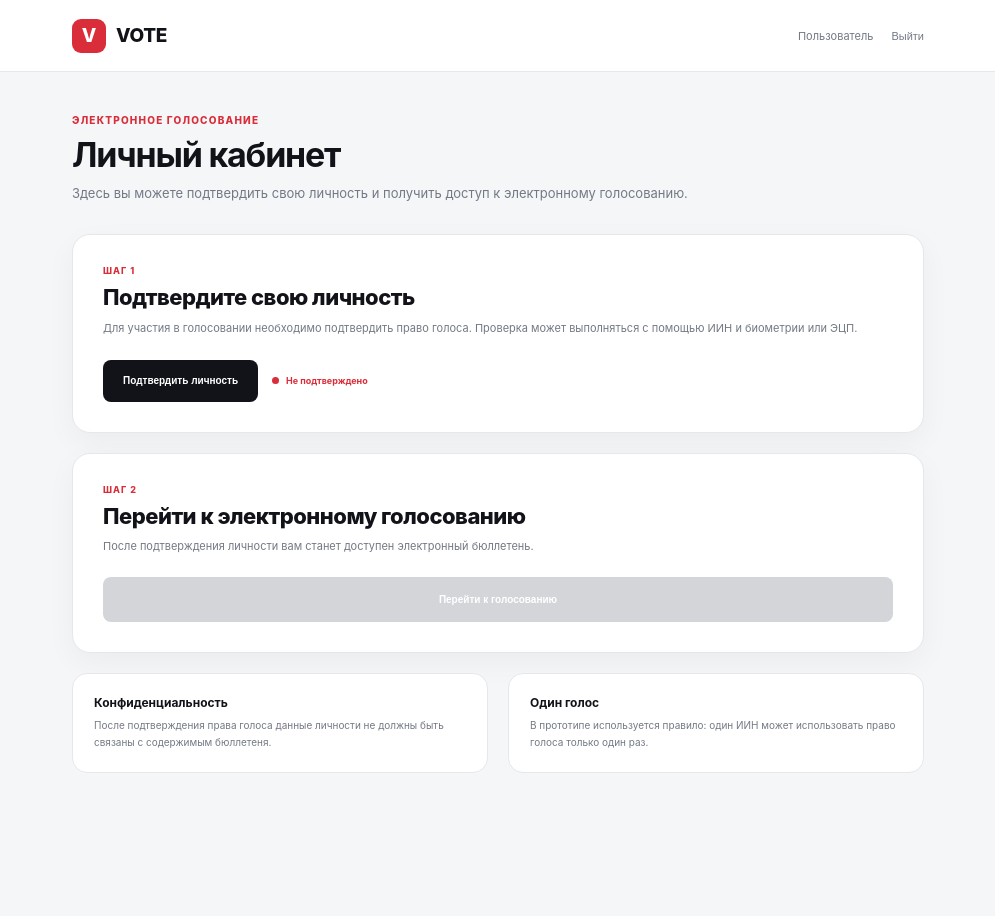
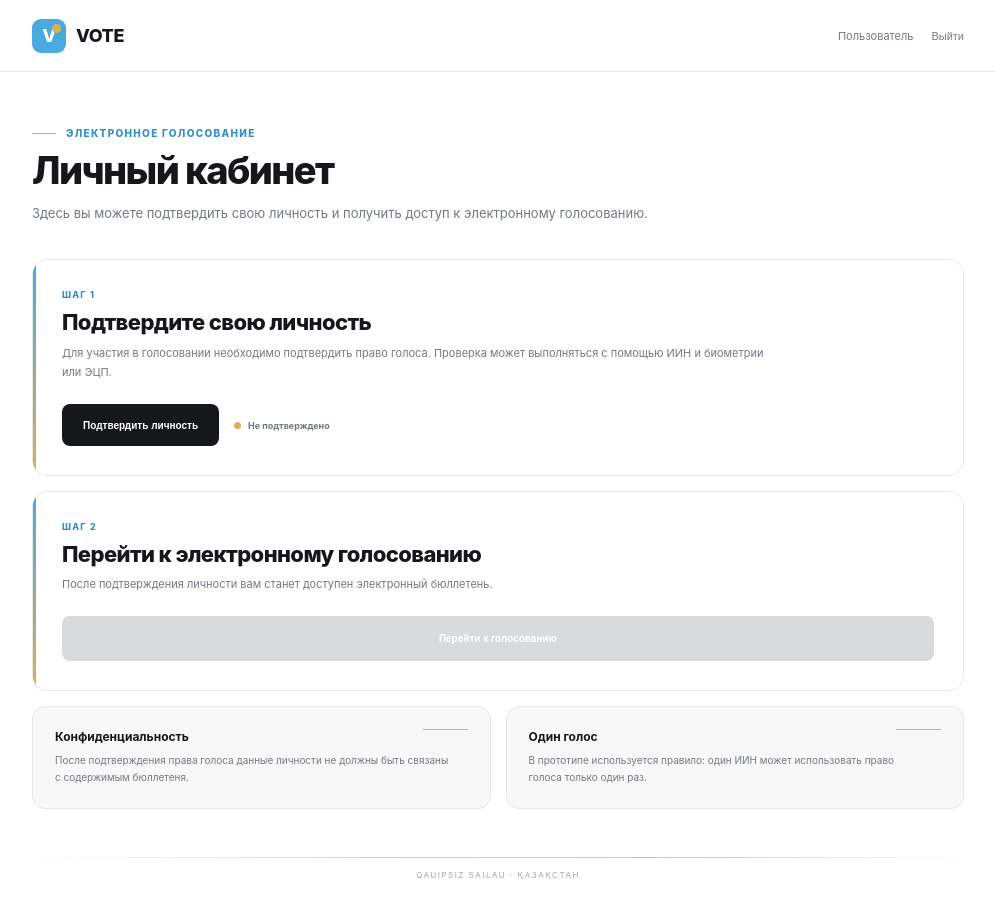
Before and after one commit to kazakhstandtrade-design/E-vote, a plain HTML site: page cabinet.html in a window 1280 px wide. Shown: the whole page, without its empty margins (142-1137 px from the left). Before the commit the page ends 843 px from the top, so only its background shows below. Drawn offline with Linux system fonts and the light colour scheme.

Commit message:
Refactor styles and colors in cabinet.html
Updated CSS variables, colors, and styles for various elements in cabinet.html. Adjusted layout and design for better visual consistency.

```diff
--- a/cabinet.html
+++ b/cabinet.html
@@ -23,16 +23,19 @@
 
         :root {
 
-            --black: #111318;
-            --dark: #191c22;
+            --black: #15171b;
 
-            --gray: #737984;
-            --light-gray: #f5f6f8;
+            --gray: #737982;
 
-            --border: #e5e7eb;
+            --light: #f7f8f7;
 
-            --red: #d92d3a;
-            --red-dark: #bb2531;
+            --border: #e6e8e6;
+
+            --blue: #4aa9df;
+
+            --blue-dark: #318fc5;
+
+            --gold: #d8b15a;
 
             --green: #16834b;
 
@@ -45,7 +48,7 @@
 
             min-height: 100vh;
 
-            background: var(--light-gray);
+            background: var(--white);
 
             color: var(--black);
 
@@ -68,7 +71,8 @@
 
             height: 72px;
 
-            background: rgba(255,255,255,.97);
+            background:
+                rgba(255,255,255,.97);
 
             border-bottom:
                 1px solid var(--border);
@@ -79,12 +83,15 @@
 
             z-index: 20;
 
+            backdrop-filter:
+                blur(12px);
+
         }
 
 
         .header-inner {
 
-            max-width: 900px;
+            max-width: 980px;
 
             height: 100%;
 
@@ -109,14 +116,19 @@
 
             gap: 10px;
 
-            font-size: 19px;
+            font-size: 18px;
 
             font-weight: 800;
 
-            letter-spacing: -.3px;
+            letter-spacing: -.4px;
 
         }
 
+
+        /*
+         * Казахстанская айдентика:
+         * голубой квадрат + золотой элемент
+         */
 
         .logo-icon {
 
@@ -126,7 +138,7 @@
 
             border-radius: 9px;
 
-            background: var(--red);
+            background: var(--blue);
 
             color: white;
 
@@ -137,6 +149,31 @@
             justify-content: center;
 
             font-weight: 800;
+
+            position: relative;
+
+            overflow: hidden;
+
+        }
+
+
+        .logo-icon::after {
+
+            content: "";
+
+            position: absolute;
+
+            width: 9px;
+
+            height: 9px;
+
+            border-radius: 50%;
+
+            background: var(--gold);
+
+            right: 5px;
+
+            top: 5px;
 
         }
 
@@ -173,12 +210,14 @@
 
             cursor: pointer;
 
+            transition: .2s;
+
         }
 
 
         .logout:hover {
 
-            color: var(--red);
+            color: var(--blue-dark);
 
         }
 
@@ -190,53 +229,80 @@
 
         main {
 
-            max-width: 900px;
+            max-width: 980px;
 
             margin: auto;
 
             padding:
-                42px 24px 70px;
+                55px 24px 75px;
 
         }
 
 
+        /*
+         * Верхний маленький элемент
+         */
+
         .welcome-label {
 
-            color: var(--red);
+            display: flex;
+
+            align-items: center;
+
+            gap: 10px;
+
+            color: var(--blue-dark);
 
             font-size: 10px;
 
             font-weight: 800;
 
-            letter-spacing: 1.2px;
+            letter-spacing: 1.3px;
 
             text-transform: uppercase;
 
         }
 
 
+        .welcome-label::before {
+
+            content: "";
+
+            width: 24px;
+
+            height: 1px;
+
+            background: var(--gold);
+
+        }
+
+
         h1 {
 
-            margin-top: 8px;
+            margin-top: 11px;
 
-            font-size: 34px;
+            font-size: 38px;
 
-            letter-spacing: -1.2px;
+            line-height: 1.1;
+
+            letter-spacing: -1.6px;
+
+            font-weight: 800;
 
         }
 
 
         .intro {
 
-            max-width: 680px;
+            max-width: 650px;
 
-            margin-top: 8px;
+            margin-top: 10px;
 
             color: var(--gray);
 
             font-size: 13px;
 
-            line-height: 1.65;
+            line-height: 1.7;
 
         }
 
@@ -248,13 +314,13 @@
 
         .dashboard {
 
-            margin-top: 30px;
+            margin-top: 35px;
 
             display: flex;
 
             flex-direction: column;
 
-            gap: 20px;
+            gap: 15px;
 
         }
 
@@ -265,7 +331,96 @@
 
             flex-direction: column;
 
-            gap: 20px;
+            gap: 15px;
+
+        }
+
+
+
+        /* =========================================
+           COMMON CARD
+        ========================================= */
+
+        .verification,
+        .voting {
+
+            background: var(--white);
+
+            border:
+                1px solid var(--border);
+
+            border-radius: 15px;
+
+            padding: 29px;
+
+            position: relative;
+
+            overflow: hidden;
+
+            transition:
+                border-color .2s,
+                box-shadow .2s;
+
+        }
+
+
+        .verification:hover,
+        .voting:hover {
+
+            border-color: #dcdedc;
+
+            box-shadow:
+                0 12px 35px rgba(20,30,35,.045);
+
+        }
+
+
+        /*
+         * Тонкая золотая линия
+         * как элемент айдентики
+         */
+
+        .verification::before,
+        .voting::before {
+
+            content: "";
+
+            position: absolute;
+
+            left: 0;
+
+            top: 0;
+
+            width: 3px;
+
+            height: 100%;
+
+            background:
+                linear-gradient(
+                    to bottom,
+                    var(--blue),
+                    var(--gold)
+                );
+
+        }
+
+
+
+        /* =========================================
+           STEP
+        ========================================= */
+
+        .step {
+
+            color: var(--blue-dark);
+
+            font-size: 9px;
+
+            font-weight: 800;
+
+            letter-spacing: 1.2px;
+
+            text-transform: uppercase;
 
         }
 
@@ -275,52 +430,22 @@
            VERIFICATION
         ========================================= */
 
-        .verification {
-
-            background: white;
-
-            border:
-                1px solid var(--border);
-
-            border-radius: 18px;
-
-            padding: 30px;
-
-            box-shadow:
-                0 10px 30px rgba(17,19,24,.045);
-
-        }
-
-
-        .step {
-
-            color: var(--red);
-
-            font-size: 9px;
-
-            font-weight: 800;
-
-            letter-spacing: 1px;
-
-            text-transform: uppercase;
-
-        }
-
-
         .verification-title {
 
-            margin-top: 8px;
+            margin-top: 9px;
 
             font-size: 22px;
 
             font-weight: 800;
 
-            letter-spacing: -.5px;
+            letter-spacing: -.6px;
 
         }
 
 
         .verification-text {
+
+            max-width: 720px;
 
             margin-top: 9px;
 
@@ -328,20 +453,20 @@
 
             font-size: 11px;
 
-            line-height: 1.65;
+            line-height: 1.7;
 
         }
 
 
         .verification-bottom {
 
-            margin-top: 22px;
+            margin-top: 23px;
 
             display: flex;
 
             align-items: center;
 
-            gap: 14px;
+            gap: 15px;
 
             flex-wrap: wrap;
 
@@ -353,7 +478,7 @@
             height: 42px;
 
             padding:
-                0 20px;
+                0 21px;
 
             border: 0;
 
@@ -369,21 +494,27 @@
 
             cursor: pointer;
 
+            transition: .2s;
+
         }
 
 
         .verify-button:hover {
 
-            background: #292c33;
+            background: #292c31;
+
+            transform: translateY(-1px);
 
         }
 
 
         .verify-button:disabled {
 
-            background: #d3d5d9;
+            background: #d8dadc;
 
             cursor: default;
+
+            transform: none;
 
         }
 
@@ -396,7 +527,7 @@
 
             gap: 7px;
 
-            color: var(--red);
+            color: var(--gray);
 
             font-size: 9px;
 
@@ -413,7 +544,7 @@
 
             border-radius: 50%;
 
-            background: var(--red);
+            background: var(--gold);
 
         }
 
@@ -438,37 +569,22 @@
            VOTING
         ========================================= */
 
-        .voting {
-
-            background: white;
-
-            border:
-                1px solid var(--border);
-
-            border-radius: 18px;
-
-            padding: 30px;
-
-            box-shadow:
-                0 10px 30px rgba(17,19,24,.045);
-
-        }
-
-
         .voting-title {
 
-            margin-top: 8px;
+            margin-top: 9px;
 
             font-size: 22px;
 
             font-weight: 800;
 
-            letter-spacing: -.5px;
+            letter-spacing: -.6px;
 
         }
 
 
         .voting-text {
+
+            max-width: 720px;
 
             margin-top: 8px;
 
@@ -476,7 +592,7 @@
 
             font-size: 11px;
 
-            line-height: 1.65;
+            line-height: 1.7;
 
         }
 
@@ -493,7 +609,7 @@
 
             border-radius: 8px;
 
-            background: var(--red);
+            background: var(--blue);
 
             color: white;
 
@@ -503,21 +619,27 @@
 
             cursor: pointer;
 
+            transition: .2s;
+
         }
 
 
         .vote-button:hover {
 
-            background: var(--red-dark);
+            background: var(--blue-dark);
+
+            transform: translateY(-1px);
 
         }
 
 
         .vote-button.disabled {
 
-            background: #d3d5d9;
+            background: #d8dadc;
 
             cursor: not-allowed;
+
+            transform: none;
 
         }
 
@@ -529,28 +651,55 @@
 
         .info {
 
-            margin-top: 20px;
+            margin-top: 15px;
 
             display: grid;
 
             grid-template-columns:
                 1fr 1fr;
 
-            gap: 20px;
+            gap: 15px;
 
         }
 
 
         .info-card {
 
-            background: white;
+            background: var(--light);
 
             border:
                 1px solid var(--border);
 
-            border-radius: 15px;
+            border-radius: 13px;
 
-            padding: 21px;
+            padding: 22px;
+
+            position: relative;
+
+            overflow: hidden;
+
+        }
+
+
+        /*
+         * Маленький золотой элемент
+         */
+
+        .info-card::after {
+
+            content: "";
+
+            position: absolute;
+
+            width: 45px;
+
+            height: 1px;
+
+            background: var(--gold);
+
+            right: 22px;
+
+            top: 22px;
 
         }
 
@@ -566,7 +715,9 @@
 
         .info-text {
 
-            margin-top: 7px;
+            max-width: 400px;
+
+            margin-top: 8px;
 
             color: var(--gray);
 
@@ -579,10 +730,53 @@
 
 
         /* =========================================
+           KAZAKH IDENTITY ELEMENT
+        ========================================= */
+
+        .identity-line {
+
+            margin-top: 48px;
+
+            height: 1px;
+
+            background:
+                linear-gradient(
+                    to right,
+                    transparent,
+                    var(--gold),
+                    var(--blue),
+                    transparent
+                );
+
+            opacity: .55;
+
+        }
+
+
+        .identity-caption {
+
+            margin-top: 12px;
+
+            text-align: center;
+
+            color: #a0a4aa;
+
+            font-size: 8px;
+
+            letter-spacing: 1.5px;
+
+            text-transform: uppercase;
+
+        }
+
+
+
+        /* =========================================
            MOBILE
         ========================================= */
 
         @media (max-width: 600px) {
+
 
             .header-inner {
 
@@ -602,14 +796,23 @@
             main {
 
                 padding:
-                    30px 16px 50px;
+                    38px 16px 55px;
 
             }
 
 
             h1 {
 
-                font-size: 28px;
+                font-size: 30px;
+
+                letter-spacing: -1.2px;
+
+            }
+
+
+            .intro {
+
+                font-size: 12px;
 
             }
 
@@ -622,9 +825,40 @@
             }
 
 
+            .verification-title,
+            .voting-title {
+
+                font-size: 19px;
+
+            }
+
+
+            .verification-bottom {
+
+                align-items: flex-start;
+
+                flex-direction: column;
+
+            }
+
+
+            .verify-button {
+
+                width: 100%;
+
+            }
+
+
             .info {
 
                 grid-template-columns: 1fr;
+
+            }
+
+
+            .identity-line {
+
+                margin-top: 38px;
 
             }
 
@@ -914,6 +1148,20 @@
     </div>
 
 
+    <!-- =====================================
+         IDENTITY
+    ====================================== -->
+
+    <div class="identity-line"></div>
+
+
+    <div class="identity-caption">
+
+        Qauipsiz sailau · Қазақстан
+
+    </div>
+
+
 </main>
 
 
@@ -1122,13 +1370,6 @@ function openVerification() {
     }
 
 
-    /*
-     * Страница проверки личности:
-     *
-     * verification.html
-     */
-
-
     window.location.href =
         "verification.html";
 
@@ -1172,15 +1413,6 @@ function goToVoting() {
     }
 
 
-    /*
-     * После проверки пользователь
-     * находится в кабинете.
-     *
-     * Только отсюда он переходит
-     * в электронный бюллетень.
-     */
-
-
     window.location.href =
         "ballot.html";
 
@@ -1194,16 +1426,6 @@ function goToVoting() {
 
 
 function logout() {
-
-
-    /*
-     * Удаляем только данные
-     * текущей сессии.
-     *
-     * Зарегистрированный аккаунт,
-     * список пользователей и результаты
-     * голосования не удаляются.
-     */
 
 
     sessionStorage.removeItem(
```
